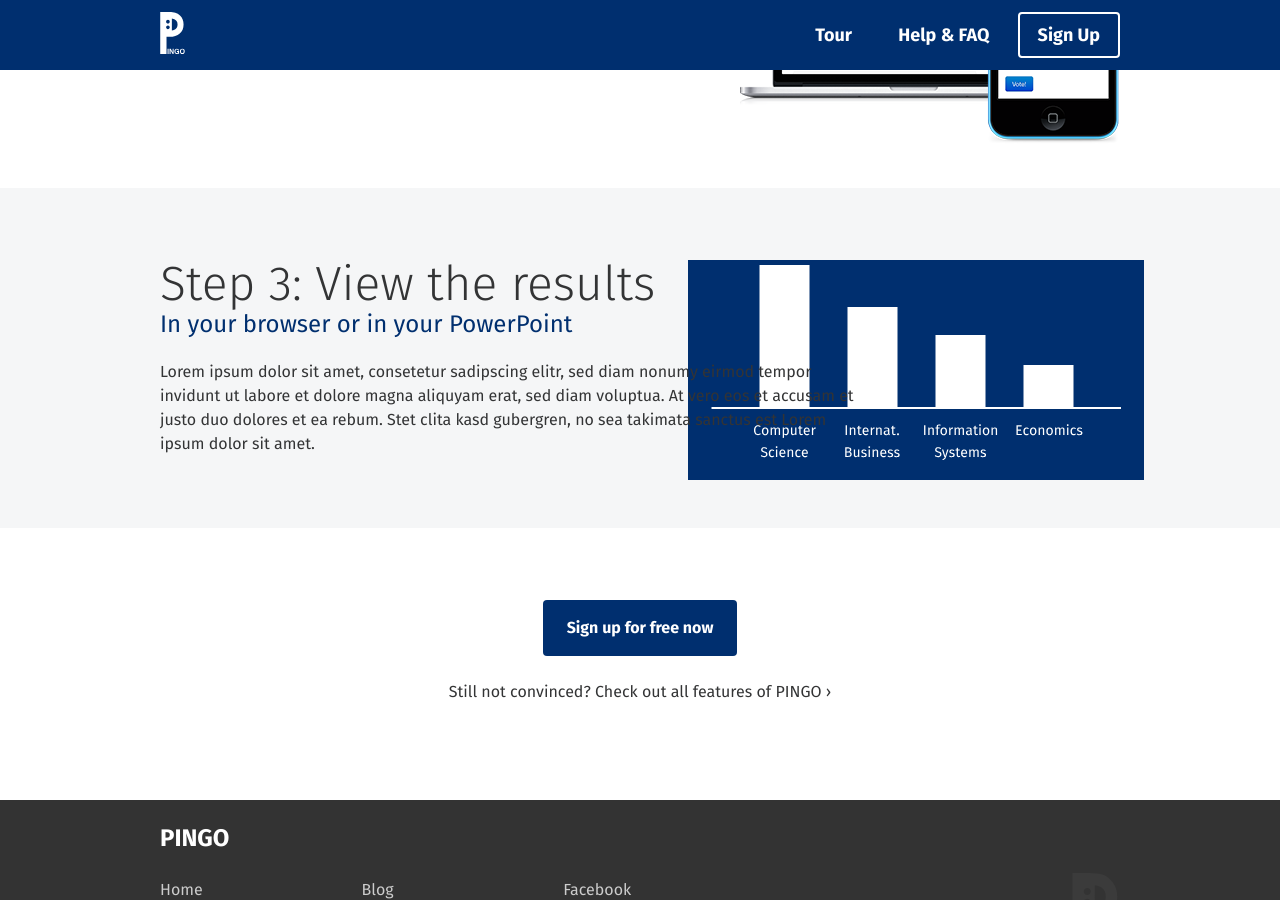
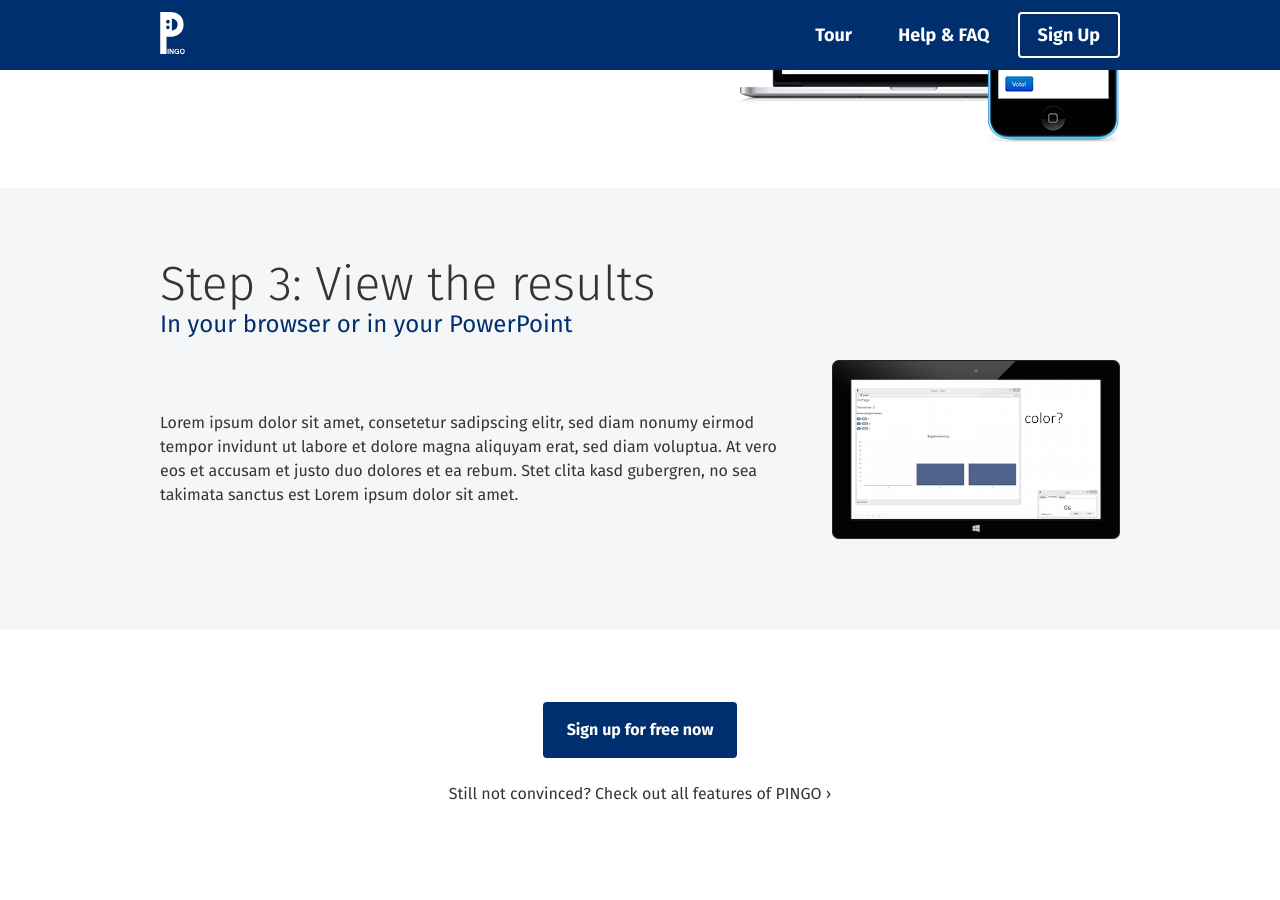
Before and after one commit to PingoUPB/pingoupb.github.io, a Jekyll site: the page built from en/tour/index.html, in a window 1280 px wide and 900 px high, scrolled down 1855 px. Built offline with Jekyll 4.4.1, drawn with Linux system fonts in a browser that asks for light colours; Markdown is read by kramdown in place of the engine named in the settings.

Commit message:
add surface to tour

```diff
--- a/en/tour/index.html
+++ b/en/tour/index.html
@@ -51,13 +51,18 @@
 	</div>
 </section>
 
-<section class="tour-section tour-section--bars tour-section--odd">
+<section class="tour-section tour-section--odd">
 	<div class="centered">
-		<div class="grid">
-			<div class="grid__item three-quarters portable--one-whole">
-				<h1 class="hN">Step 3: View the results</h1>
-				<h2>In your browser or in your PowerPoint </h2>
+		<h1 class="hN">Step 3: View the results</h1>
+		<h2>In your browser or in your PowerPoint </h2>
+		<div class="grid vertical-center">
+			<div class="grid__item two-thirds portable--one-whole">
 				<p>Lorem ipsum dolor sit amet, consetetur sadipscing elitr, sed diam nonumy eirmod tempor invidunt ut labore et dolore magna aliquyam erat, sed diam voluptua. At vero eos et accusam et justo duo dolores et ea rebum. Stet clita kasd gubergren, no sea takimata sanctus est Lorem ipsum dolor sit amet. </p>
+			</div>
+			<div class="grid__item one-third portable--one-whole">
+				<figure>
+					<img src="/assets/img/remote-results.png" alt="PINGO Remote results view">
+				</figure>
 			</div>
 		</div>
 	</div>
```
Also changed, not shown: assets/img/bars.svg.
